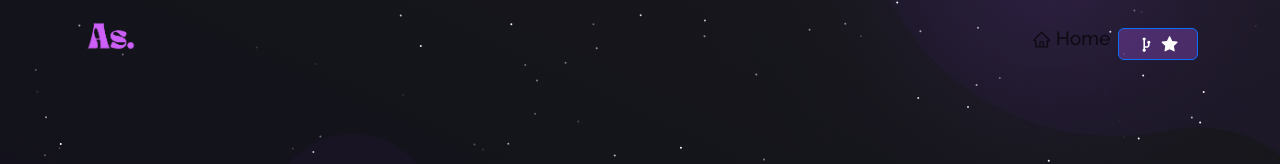
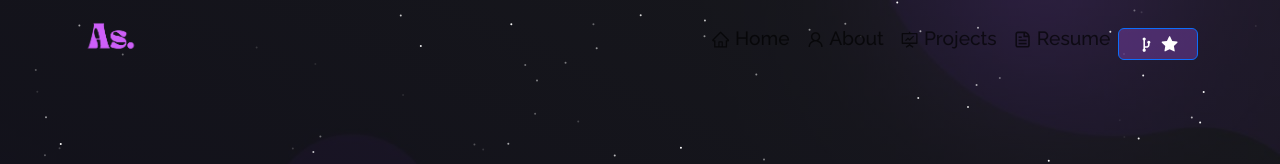
Before and after one commit to iamabhijeet2003/iamabhijeet, a React (Create React App) app: page / in a window 1280 px wide. Shown: the top 164 px of the page. Built offline with nearby package versions, Linux system fonts and the light colour scheme.

Commit message:
add new nav links

```diff
--- a/src/components/Navbar.js
+++ b/src/components/Navbar.js
@@ -9,6 +9,7 @@ import {
     AiOutlineUser,
   } from "react-icons/ai";
 import logo from "../Assets/logo.png";
+import { CgFileDocument } from "react-icons/cg";
 
 function NavBar(){
 
@@ -38,16 +39,60 @@ function NavBar(){
                     <img src={logo} className="img-fluid logo" alt="brand"/>
                 </Navbar.Brand>
 
+                <Navbar.Toggle
+                    aria-controls="responsive-navbar-nav"
+                    onClick={() => {
+                        updateExpanded(expand ? false : "expanded");
+                    }}
+                    >
+                    <span></span>
+                    <span></span>
+                    <span></span>
+                </Navbar.Toggle>
+
                 <Navbar.Collapse id="responsive-navbar-nav">
                     <Nav className="ms-auto" defaultActiveKey="#home">
-                       {/* Home */}
-                       <Nav.Item>
+                        {/* Home */}
+                        <Nav.Item>
                             <Nav.Link as={Link} to="/" onClick={() => updateExpanded(false)}>
                             <AiOutlineHome style={{ marginBottom: "2px" }} /> Home
                             </Nav.Link>
-                       </Nav.Item>
-                       {/* Home */}
+                        </Nav.Item>
+                        {/* Home */}
 
+                        {/* About */}
+                        <Nav.Item>
+                            <Nav.Link as={Link} to="/about" onClick={() => updateExpanded(false)}>
+                            <AiOutlineUser style={{ marginBottom: "2px" }} /> About
+                            </Nav.Link>
+                        </Nav.Item>
+                        {/* About */}
+
+                        {/* Projects */}
+                        <Nav.Item>
+                            <Nav.Link
+                                as={Link}
+                                to="/project"
+                                onClick={() => updateExpanded(false)}
+                            >
+                                <AiOutlineFundProjectionScreen
+                                style={{ marginBottom: "2px" }}
+                                />{" "}
+                                Projects
+                            </Nav.Link>
+                        </Nav.Item>
+                        {/* Projects */}
+
+
+                        <Nav.Item>
+                            <Nav.Link
+                                as={Link}
+                                to="/resume"
+                                onClick={() => updateExpanded(false)}
+                            >
+                                <CgFileDocument style={{ marginBottom: "2px" }} /> Resume
+                            </Nav.Link>
+                        </Nav.Item>
 
                        {/* Github Repository */}
                        <Nav.Item className="fork-btn">
```
